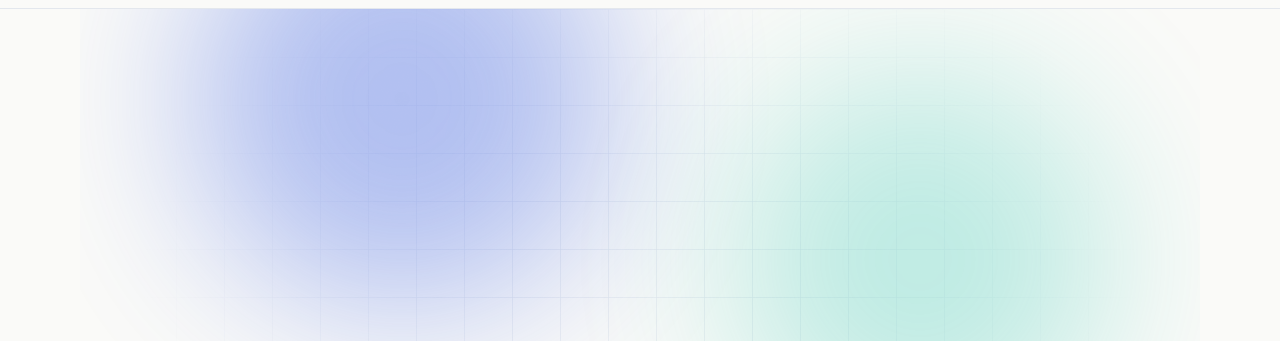
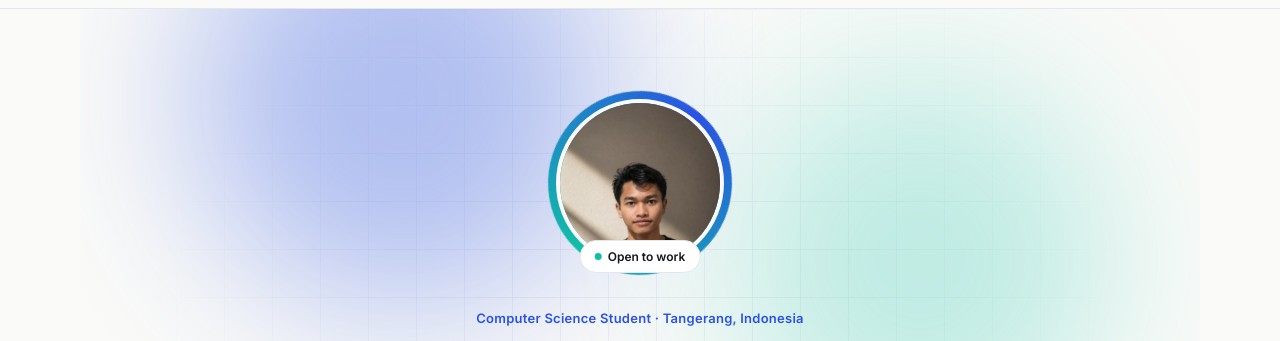
Before and after one commit to wrvnnull/portfolio, a plain HTML site: page index.html in a window 1280 px wide. Shown: the part 65-406 px from the top of the page. Drawn offline with Linux system fonts and the light colour scheme.

Commit message:
Update reveal animation styles for HTML context

```diff
--- a/style.css
+++ b/style.css
@@ -607,7 +607,7 @@ html.js [data-reveal] {
   transform: translateY(24px);
   transition: opacity 0.7s cubic-bezier(.2,.7,.3,1), transform 0.7s cubic-bezier(.2,.7,.3,1);
 }
-[data-reveal].in-view { opacity: 1; transform: translateY(0); }
+html.js [data-reveal].in-view { opacity: 1; transform: translateY(0); }
 
 /* ===== RESPONSIVE ===== */
 @media (max-width: 860px) {
```
